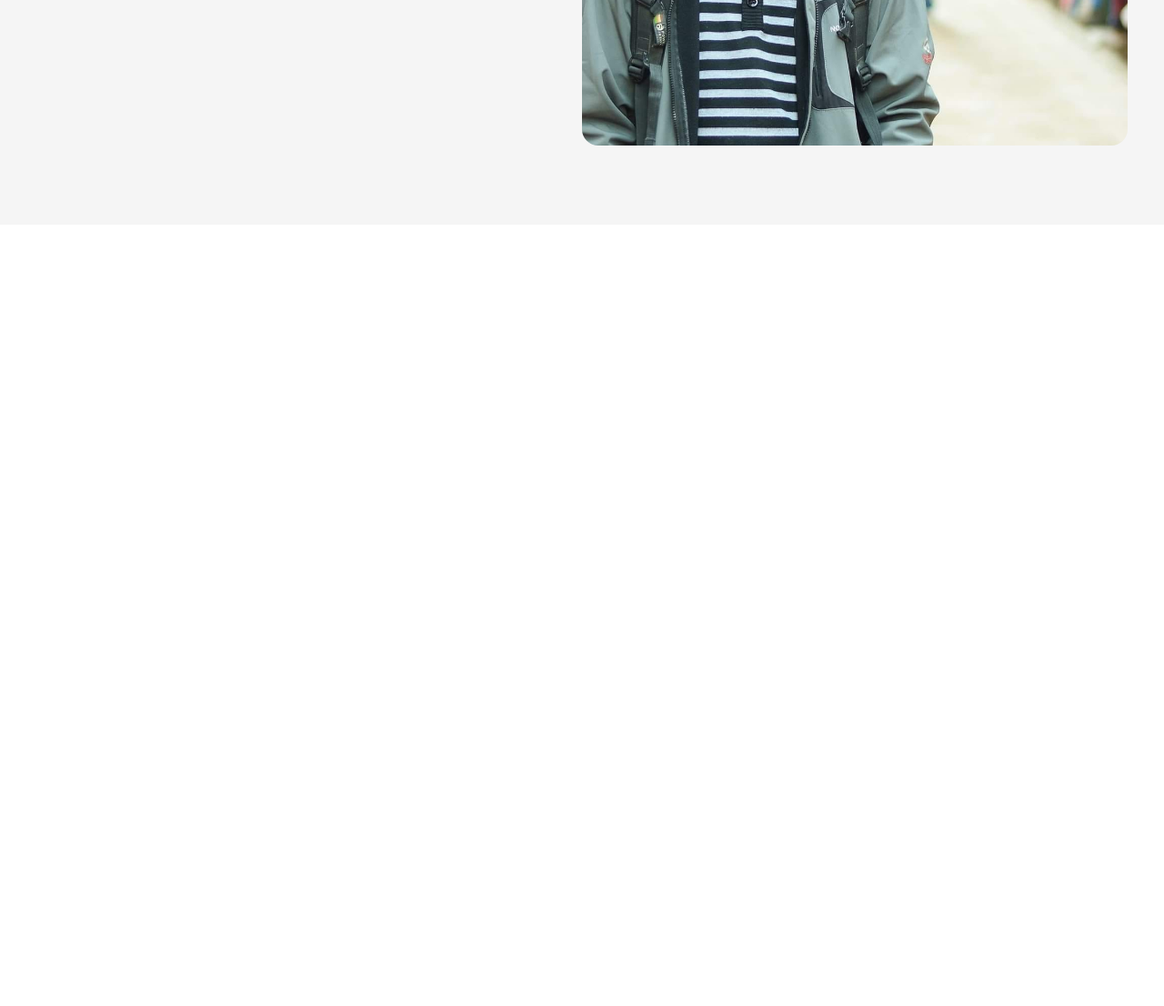
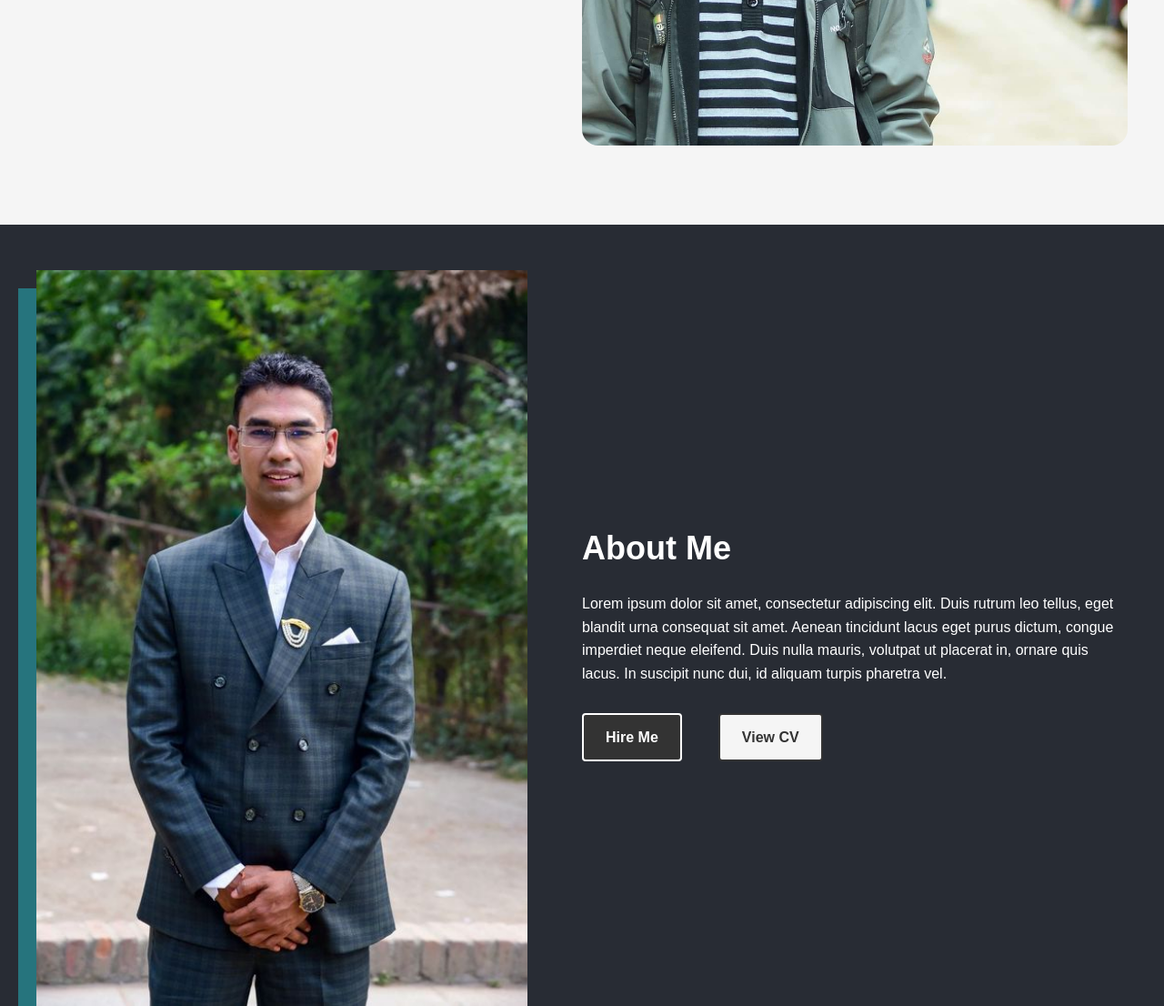
Before and after one commit to Ashishkhadka07/Chrome-Architects, a plain HTML site: page index.html in a window 1280 px wide. Shown: the part 521-1627 px from the top of the page at 91% size. Before the commit the page ends 800 px from the top, so only its background shows below. Drawn offline with Linux system fonts and the light colour scheme.

Commit message:
about me added

```diff
--- a/css/styles.css
+++ b/css/styles.css
@@ -104,7 +104,12 @@ body {
   margin-bottom: 30px;
 }
 
-.cta-buttons .btn {
+.cta-buttons {
+  display: flex;
+  gap: 20px;
+}
+
+.btn {
   display: inline-block;
   padding: 12px 24px;
   border-radius: 4px;
@@ -117,6 +122,7 @@ body {
   background-color: #333;
   color: #fff;
   margin-right: 20px;
+  border: 2px solid #fff;
 }
 
 .cta-buttons .btn-primary:hover {
@@ -128,7 +134,7 @@ body {
 .cta-buttons .btn-secondary {
   background-color: #f5f5f5;
   color: #333;
-  border: 1px solid #333;
+  border: 2px solid #333;
 }
 
 .cta-buttons .btn-secondary:hover {
@@ -146,8 +152,58 @@ body {
   border-radius: 18px;
 }
 
+/* About me Section Styles */
+.about-me {
+  background-color: #282c34;
+  color: white;
+  padding: 50px 20px;
+  font-family: Arial, sans-serif;
+}
+
+.about-content {
+  display: flex;
+  align-items: center;
+  justify-content: space-between;
+  max-width: 1200px;
+  margin: 0 auto;
+}
+
+.profile-image-container {
+  position: relative;
+  width: 45%;
+}
+
+.border {
+  position: absolute;
+  bottom: -20px;
+  left: -20px;
+  width: 100%;
+  height: 100%;
+  background-color: #26747d;
+  z-index: 1;
+}
+
+.profile-image {
+  position: relative;
+  width: 100%;
+  z-index: 2;
+}
+
+.about-text {
+  width: 50%;
+}
+
+.about-text h2 {
+  font-size: 36px;
+  margin-bottom: 20px;
+}
+
+.about-text p {
+  margin-bottom: 30px;
+  line-height: 1.6;
+}
+
 /* Responsive Styles */
-
 @media screen and (max-width: 768px) {
   .nav-links {
     display: none;
@@ -181,6 +237,18 @@ body {
   .hero-image {
     flex-basis: auto;
   }
+  .about-content {
+    flex-direction: column;
+  }
+
+  .profile-image-container,
+  .about-text {
+    width: 100%;
+  }
+
+  .profile-image-container {
+    margin-bottom: 30px;
+  }
 }
 
 @media screen and (min-width: 769px) {
--- a/index.html
+++ b/index.html
@@ -48,6 +48,31 @@
         </div>
     </section>
 
+    <!-- Your about me content goes here -->
+    <section class="about-me">
+        <div class="about-content">
+            <div class="profile-image-container">
+                <div class="border"></div>
+                <img src="images/profile.jpg" alt="Profile Picture" class="profile-image">
+            </div>
+            <div class="about-text">
+                <h2>About Me</h2>
+                <p>
+                    Lorem ipsum dolor sit amet, consectetur adipiscing elit.
+                    Duis rutrum leo tellus, eget blandit urna consequat sit
+                    amet. Aenean tincidunt lacus eget purus dictum, congue
+                    imperdiet neque eleifend. Duis nulla mauris, volutpat ut
+                    placerat in, ornare quis lacus. In suscipit nunc dui, id
+                    aliquam turpis pharetra vel.
+                </p>
+                <div class="cta-buttons">
+                    <a href="#" class="btn btn-primary">Hire Me</a>
+                    <a href="#" class="btn btn-secondary">View CV</a>
+                </div>
+            </div>
+        </div>
+    </section>
+
     <script src="js/script.js"></script>
 </body>
 
```
Also changed, not shown: images/profile.jpg (added).
